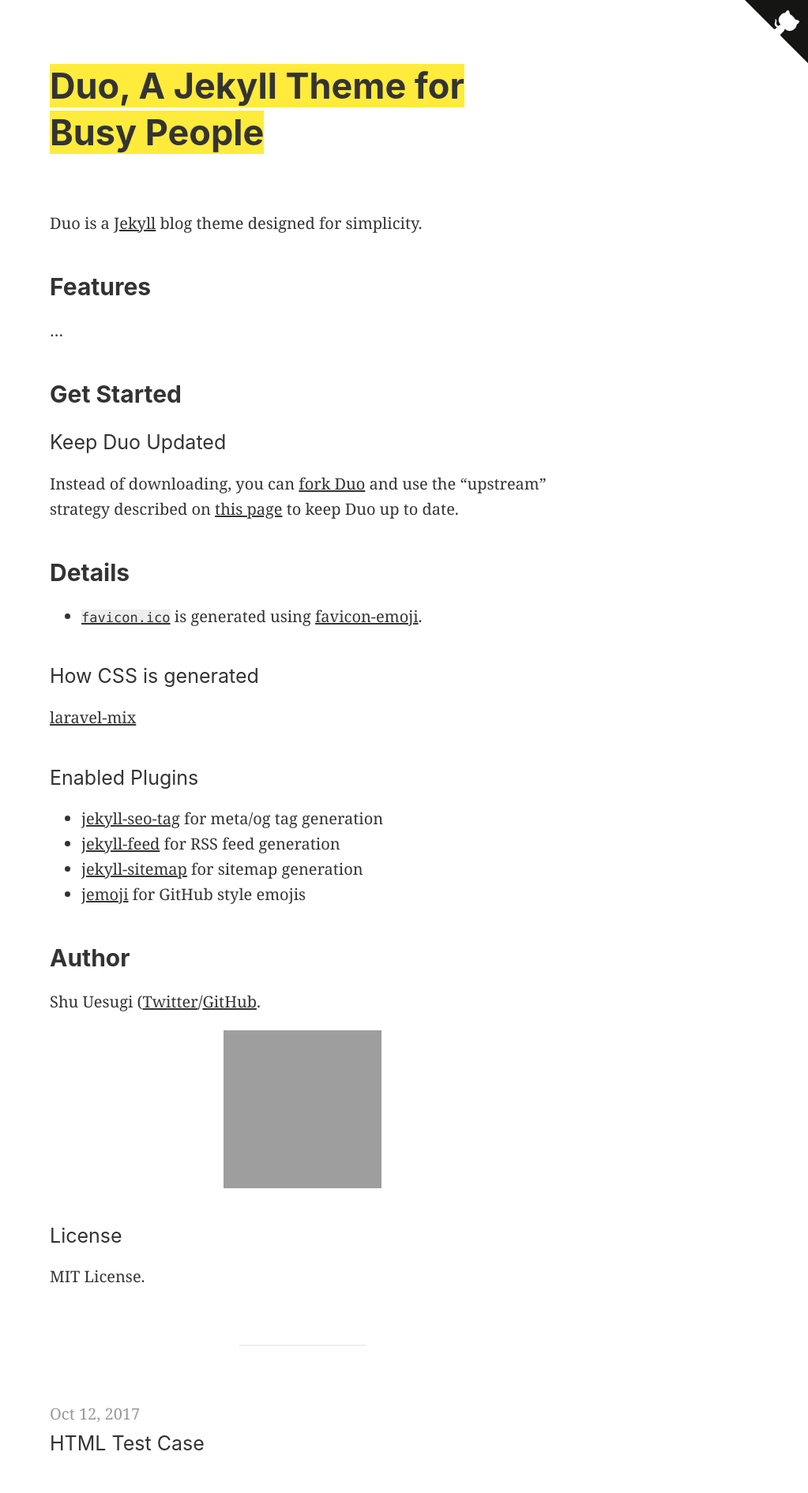
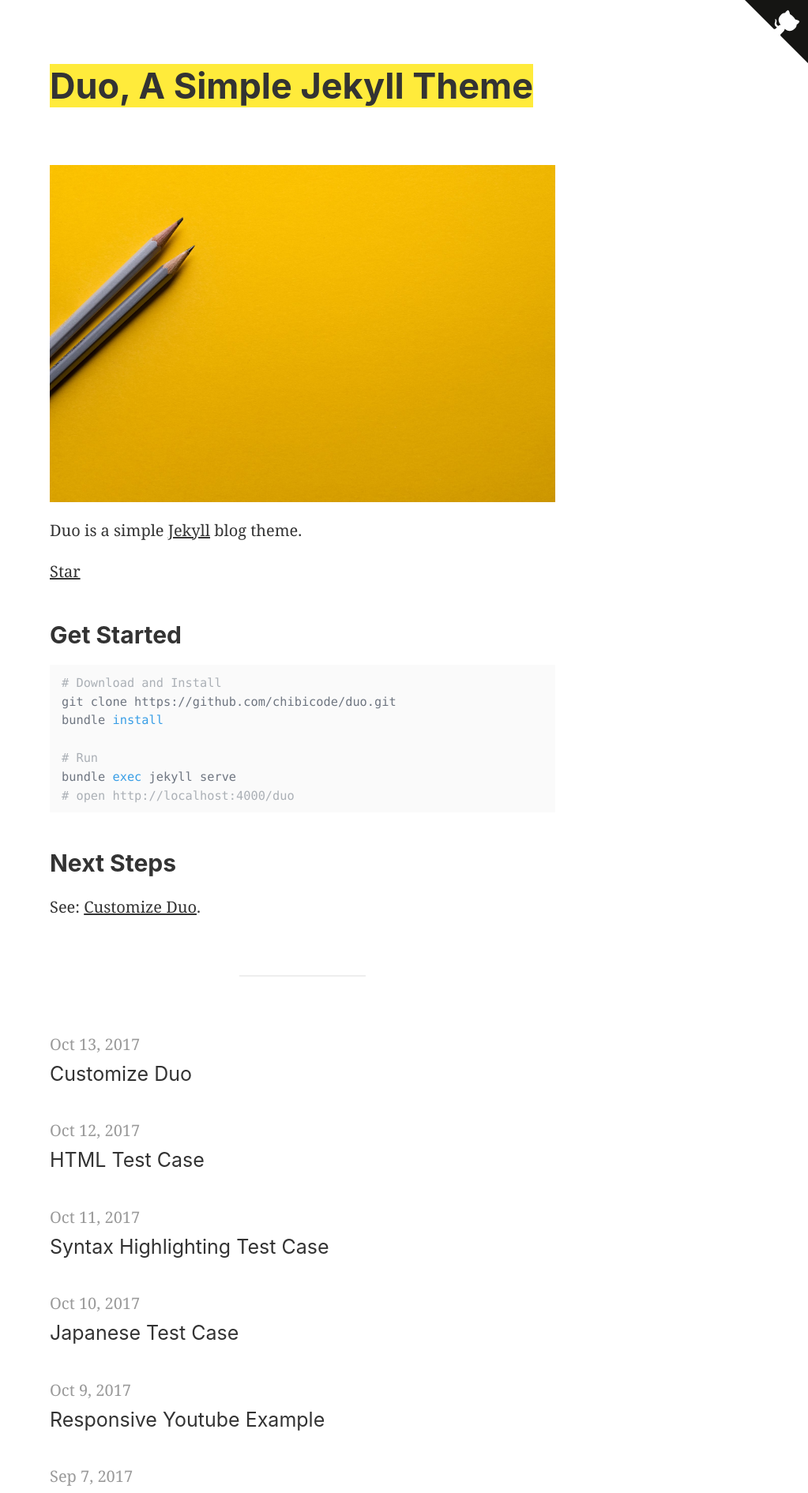
Before and after one commit to chibicode/duo, a Jekyll site: the page built from README.md, in a window 1280 px wide. Shown: the top 1891 px of the page at 79% size, without its empty margins (257-1280 px from the left). Built offline with Jekyll 4.4.1, drawn with Linux system fonts in a browser that asks for light colours; our own code applies the rules of GitHub Pages for plain Markdown files; comment, search, counter and statistics services are not loaded; some of the changed text lies outside the part shown; grey boxes are pictures that could not be loaded.

Commit message:
Major changes

````diff
--- a/README.md
+++ b/README.md
@@ -1,38 +1,25 @@
-Duo is a [Jekyll](http://jekyllrb.com/) blog theme designed for simplicity.
+![](https://chibicode.github.io/duo/static/images/og.jpg)
 
-## Features
+Duo is a simple [Jekyll](http://jekyllrb.com/) blog theme.
 
-...
+<a class="github-button" href="https://github.com/chibicode/duo" data-icon="octicon-star" data-size="large" data-show-count="true" aria-label="Star chibicode/duo on GitHub">Star</a>
 
 ## Get Started
 
-### Keep Duo Updated
+```bash
+# Download and Install
+git clone https://github.com/chibicode/duo.git
+bundle install
 
-Instead of downloading, you can [fork Duo](https://github.com/chibicode/duo/fork) and use the "upstream" strategy described on [this page](https://help.github.com/articles/fork-a-repo) to keep Duo up to date.
+# Run
+bundle exec jekyll serve
+# open http://localhost:4000/duo
+```
 
-## Details
+## Next Steps
 
-- [`favicon.ico`](/favicon.ico) is generated using [favicon-emoji](https://github.com/albinekb/favicon-emoji).
-
-### How CSS is generated
-
-[laravel-mix](https://github.com/JeffreyWay/laravel-mix)
-
-### Enabled Plugins
-
-- [jekyll-seo-tag](https://github.com/jekyll/jekyll-seo-tag/) for meta/og tag generation
-- [jekyll-feed](https://github.com/jekyll/jekyll-feed) for RSS feed generation
-- [jekyll-sitemap](https://github.com/jekyll/jekyll-sitemap) for sitemap generation
-- [jemoji](https://github.com/jekyll/jemoji) for GitHub style emojis
-
-## Author
-
-Shu Uesugi ([Twitter](http://twitter.com/chibicode)/[GitHub](http://github.com/chibicode).
-
-![Shu Uesugi](https://www.gravatar.com/avatar/b868d84bbe2ed30ec45c9253e1c1cefe.jpg?s=200)
-
-### License
-
-MIT License.
+See: [Customize Duo](https://chibicode.github.io/duo/posts/customize).
 
 <a href="https://github.com/chibicode/duo" class="github-corner"><svg width="80" height="80" viewBox="0 0 250 250" style="fill:#151513; color:#fff; position: absolute; top: 0; border: 0; right: 0;"><path d="M0,0 L115,115 L130,115 L142,142 L250,250 L250,0 Z"></path><path d="M128.3,109.0 C113.8,99.7 119.0,89.6 119.0,89.6 C122.0,82.7 120.5,78.6 120.5,78.6 C119.2,72.0 123.4,76.3 123.4,76.3 C127.3,80.9 125.5,87.3 125.5,87.3 C122.9,97.6 130.6,101.9 134.4,103.2" fill="currentColor" style="transform-origin: 130px 106px;" class="octo-arm"></path><path d="M115.0,115.0 C114.9,115.1 118.7,116.5 119.8,115.4 L133.7,101.6 C136.9,99.2 139.9,98.4 142.2,98.6 C133.8,88.0 127.5,74.4 143.8,58.0 C148.5,53.4 154.0,51.2 159.7,51.0 C160.3,49.4 163.2,43.6 171.4,40.1 C171.4,40.1 176.1,42.5 178.8,56.2 C183.1,58.6 187.2,61.8 190.9,65.4 C194.5,69.0 197.7,73.2 200.1,77.6 C213.8,80.2 216.3,84.9 216.3,84.9 C212.7,93.1 206.9,96.0 205.4,96.6 C205.1,102.4 203.0,107.8 198.3,112.5 C181.9,128.9 168.3,122.5 157.7,114.1 C157.9,116.9 156.7,120.9 152.7,124.9 L141.0,136.5 C139.8,137.7 141.6,141.9 141.8,141.8 Z" fill="currentColor" class="octo-body"></path></svg></a><style>.github-corner:hover .octo-arm{animation:octocat-wave 560ms ease-in-out}@keyframes octocat-wave{0%,100%{transform:rotate(0)}20%,60%{transform:rotate(-25deg)}40%,80%{transform:rotate(10deg)}}@media (max-width:500px){.github-corner:hover .octo-arm{animation:none}.github-corner .octo-arm{animation:octocat-wave 560ms ease-in-out}}</style>
+
+<script async defer src="https://buttons.github.io/buttons.js"></script>
--- a/_config.yml
+++ b/_config.yml
@@ -1,32 +1,60 @@
 # ----------------------------------------------------------------------------
-# Customize Options:
-title: Duo, A Jekyll Theme for Busy People
-permalink: posts/:title/
-# If you're not deploying to a subdirectory, set baseurl to nil
+# Customize Options: Must Change
+#
+# Title:
+title: Duo, A Simple Jekyll Theme
+
+# Where the page will be deployed.
+# If it's https://foo.com/bar, just write "https://foo.com"
+url: "https://chibicode.github.io"
+
+# If you're deployging to a subdirectory (https://foo.com/bar/)
+# Then write "/bar/". Otherwise, write:
+#
+# baseurl: nil
 baseurl: "/duo/"
-lang: "en"
-num_posts_visible_initially: 10
-date_format: "%b %-d, %Y"
-url: "https://chibicode.github.io"
+
 # Twitter IDs
 twitter:
   username: "chibicode"
 author:
   twitter: "chibicode"
-# See: https://material.io/guidelines/style/color.html
-# Use color-name-value, like pink-200 or deep-purple-100
-brand_color: "yellow-500"
-# "UA-NNNNNNNN-N"
-google_analytics: ""
+
 # Set default og:image
+# From Unsplash: https://unsplash.com/photos/1_CMoFsPfso
 defaults:
   -
     scope:
       path: ""
     values:
-      image: "static/images/og.png"
+      image: "static/images/og.jpg"
+
+# ----------------------------------------------------------------------------
+# Customize Options: Optional
+#
+# See: https://material.io/guidelines/style/color.html
+# Use color-name-value, like pink-200 or deep-purple-100
+brand_color: "yellow-500"
+
+# How article URLs are structured.
+# See: https://jekyllrb.com/docs/permalinks/
+permalink: posts/:title/
+
+# "UA-NNNNNNNN-N"
+google_analytics: ""
+
+# Language
+lang: "en"
+
 show_drafts: true
+
 port: 4000
+
+# How many posts are visible on the home page without clicking "View More"
+num_posts_visible_initially: 10
+
+# Date format: See http://strftime.net/
+date_format: "%b %-d, %Y"
 # ----------------------------------------------------------------------------
 
 exclude:
--- a/_layouts/default.html
+++ b/_layouts/default.html
@@ -57,7 +57,7 @@
               </time>
             </p>
           {% endif %}
-          <p>
+          <p class="twitter-share-button-wrapper">
             <a class="twitter-share-button"
             href="https://twitter.com/intent/tweet"
             data-size="large"
````
Also changed, not shown: _posts/2017-10-08-hello-world.md (deleted, +0 -14 lines), _posts/2017-10-13-customize.md (added, +28 -0 lines), _static/app.css (+166 -1 lines), _static/duo.css (deleted, +0 -159 lines), static/app.css, static/images/og.jpg (added), static/images/og.png (deleted).
